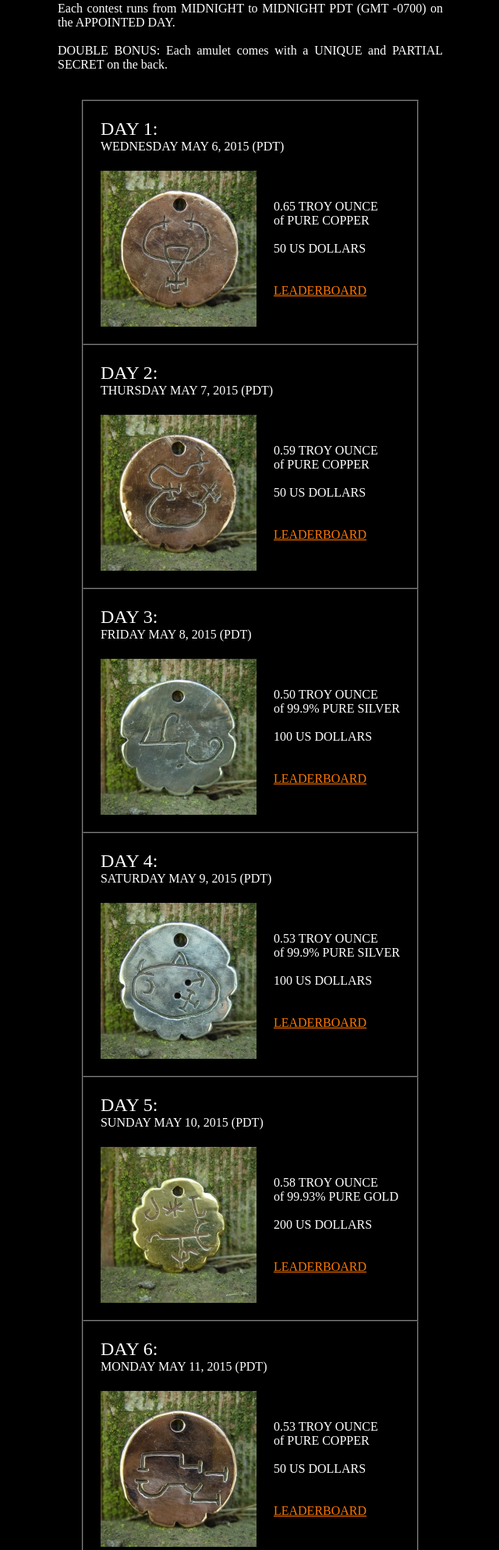
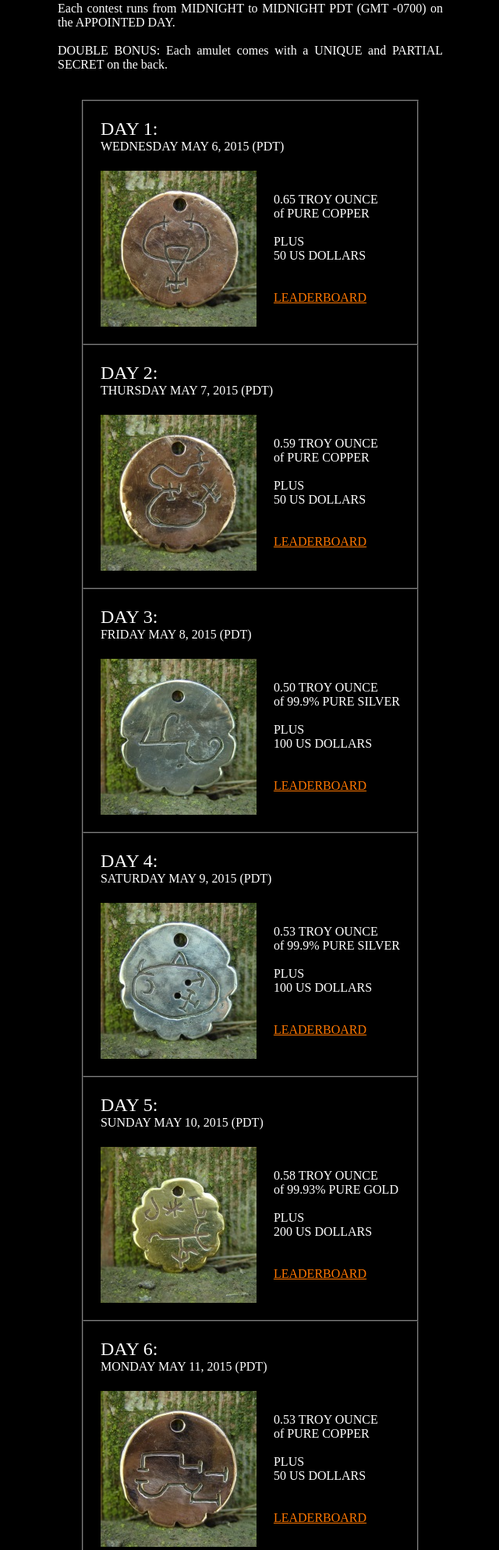
Before and after one commit to jasonrohrer/CordialMinuet, a PHP site: page /forgotTunedDisco.php in a window 1280 px wide. Shown: the part 875-2863 px from the top of the page at 78% size, without its empty margins (319-959 px from the left). Run offline with PHP 8.4, Linux system fonts and the light colour scheme.

Commit message:
Made it clear that money prize was in addition to amulet.

```diff
--- a/documentation/html/forgotTunedDisco.php
+++ b/documentation/html/forgotTunedDisco.php
@@ -27,6 +27,7 @@ function generateAmuletRow( $inNumber, $inDate, $inWeight, $inMetal, $inMoney,
 of <?php echo $inMetal;?><br>
 
 <br>
+PLUS<br>
 <?php echo $inMoney;?> US DOLLARS<br>
 <br>
 <br>
```
